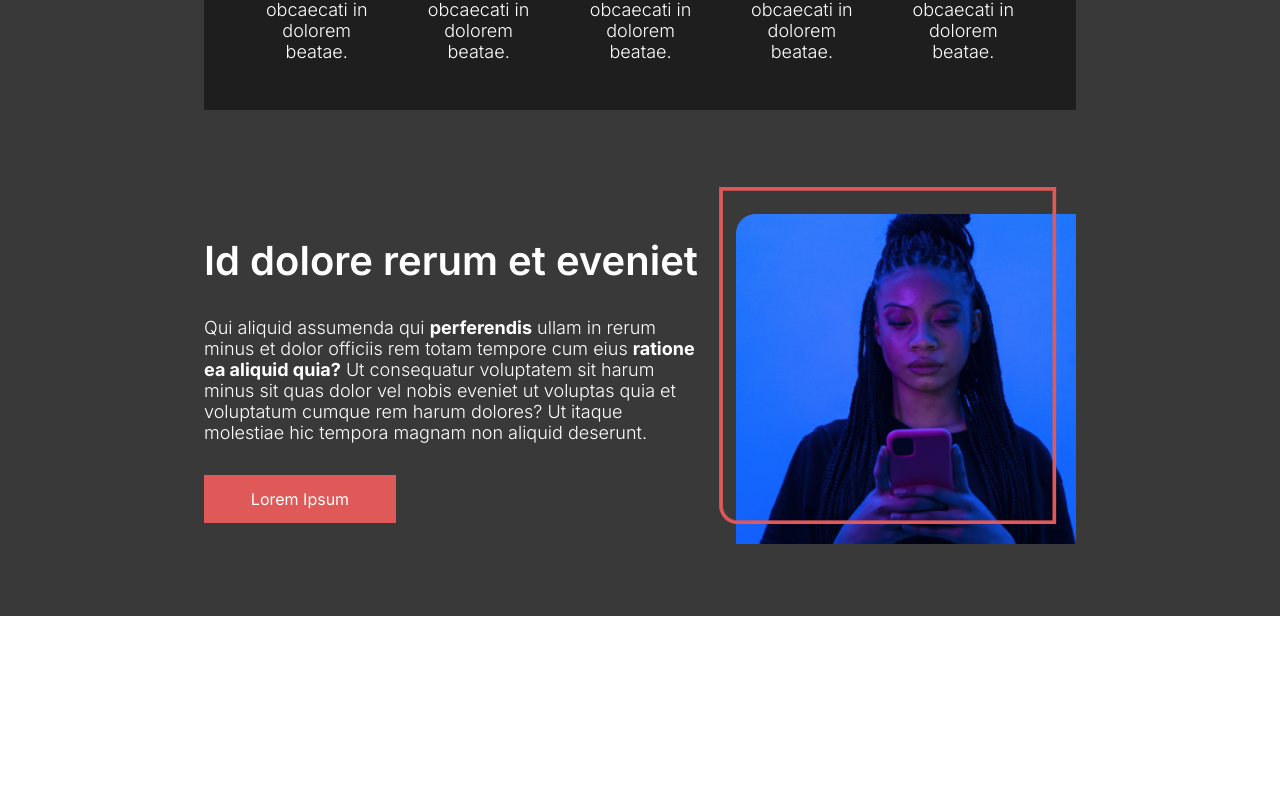
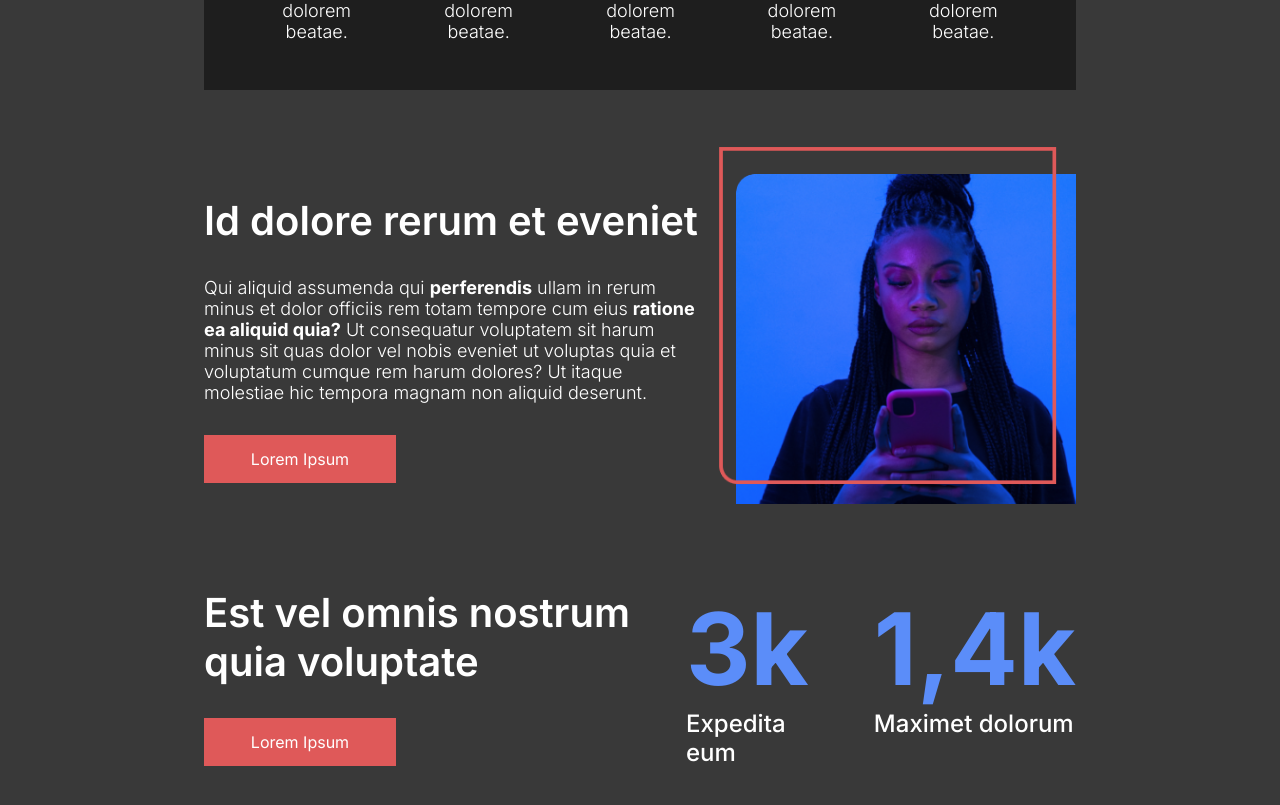
Before and after one commit to mateusfpmelo/featuresite, a Next.js app: page / in a window 1280 px wide. Shown: the part 1306-2111 px from the top of the page. Before the commit the page ends 1922 px from the top, so only its background shows below. Built offline with nearby package versions, Linux system fonts and the light colour scheme.

Commit message:
checkpoint novo componente

```diff
--- a/src/app/components/header/header.module.css
+++ b/src/app/components/header/header.module.css
@@ -21,7 +21,7 @@
     .header{
         width: 90%;
         background-position:center; /* Para centralizar a imagem */
-        min-height: 600px;
+        min-height: 500px;
         border-radius: 0 0 40px 20px;
         padding: 2rem;
     }
--- /dev/null
+++ b/src/app/components/infonumber/index.js
@@ -0,0 +1,32 @@
+import React from "react"
+import styles from './infonumber.module.css'
+
+const InfoNumber = () => {
+
+
+    return(
+        <>
+            <div className="firstcontent">
+                <div className={styles.numbercontent}>
+                    <div className={styles.contenttext}>
+                        <h2>Est vel omnis nostrum quia voluptate</h2>
+                        <button className="bt1">Lorem Ipsum</button>
+                    </div>
+                    <div className={styles.cttnumber}>
+                        <div>
+                            <p className={styles.titlefocus}>3k</p>
+                            <p className={styles.textfocus}>Expedita eum</p>
+                        </div>
+                        <div>
+                            <p className={styles.titlefocus}>1,4k</p>
+                            <p className={styles.textfocus}>Maximet dolorum</p>
+                        </div>
+                    </div>
+                </div>
+            </div>
+        </>
+    )
+}
+
+InfoNumber.displayName = 'InfoNumber'
+export default InfoNumber
--- /dev/null
+++ b/src/app/components/infonumber/infonumber.module.css
@@ -0,0 +1,52 @@
+.numbercontent{
+    max-width: 1000px;
+    width: 100%;
+    display: flex;
+    flex-direction: row;
+    align-items: flex-start;
+    gap:2rem;
+    padding: 2rem 4rem;
+    color: white;
+}
+.contenttext{
+    display: flex;
+    flex-direction: column;
+    gap:2rem;
+    max-width: 450px;
+}
+.cttnumber{
+    display: flex;
+    flex-direction: row;
+    gap:4rem;
+}
+.titlefocus{
+    font-size: 100px;
+    color: #5B8DF9;
+    font-weight: 700;
+}
+.textfocus{
+    font-size: 24px;
+    font-weight: 500;
+}
+
+@media(max-width:1000px){
+    .numbercontent{
+        padding: 2rem;
+        gap:4rem;
+        flex-direction: column-reverse;
+        align-items: center;
+    }
+    .contenttext{
+        align-items: center;
+    }
+    .cttnumber{
+        flex-direction: column;
+        gap:2rem;
+    }
+    .titlefocus{
+        font-size: 80px;
+    }
+    .textfocus{
+        font-size: 20px;
+    }
+}
--- a/src/app/page.js
+++ b/src/app/page.js
@@ -5,6 +5,7 @@ import HeaderModule from "./components/header"
 import Client from "./components/client"
 import Info1 from "./components/info1"
 import Info2 from "./components/info2"
+import InfoNumber from "./components/infonumber"
 
 
 export default function Home() {
@@ -13,14 +14,13 @@ export default function Home() {
       <Navbar />
       <HeaderModule/>
       <br/>
-      <br/>
       <Client />
       <br/>
       <Info2 />
       <br/>
-      <br/>
       <Info1 />
       <br/>
+      <InfoNumber />
       <br/>
     </main>
   )
```
